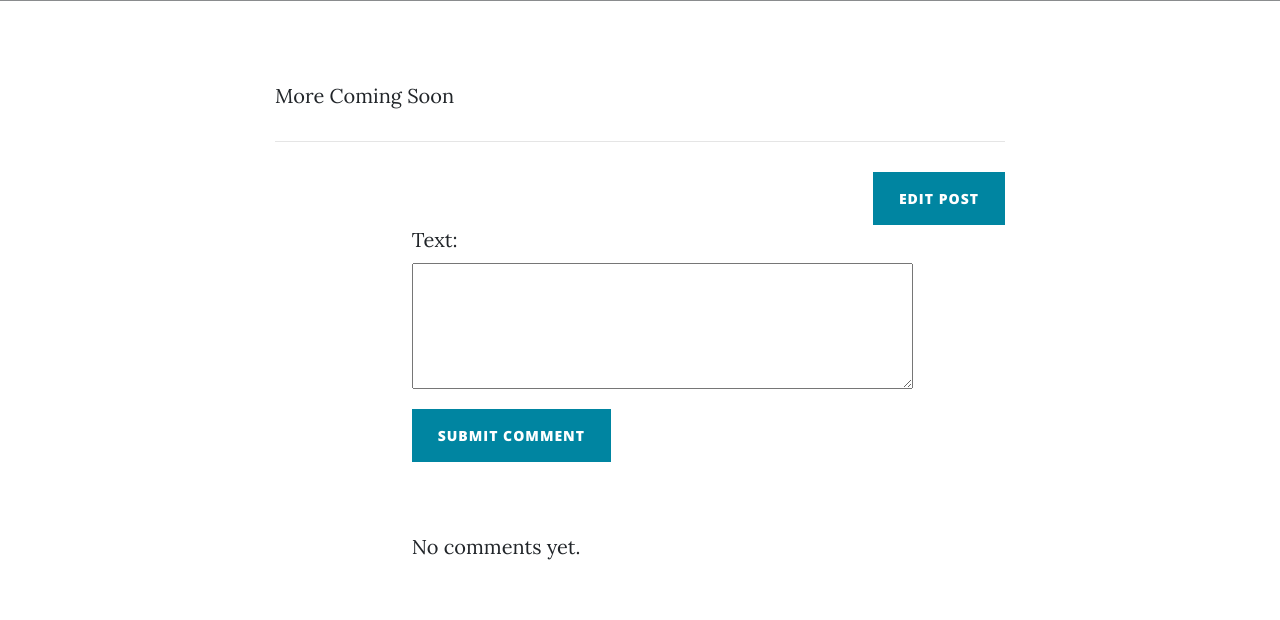
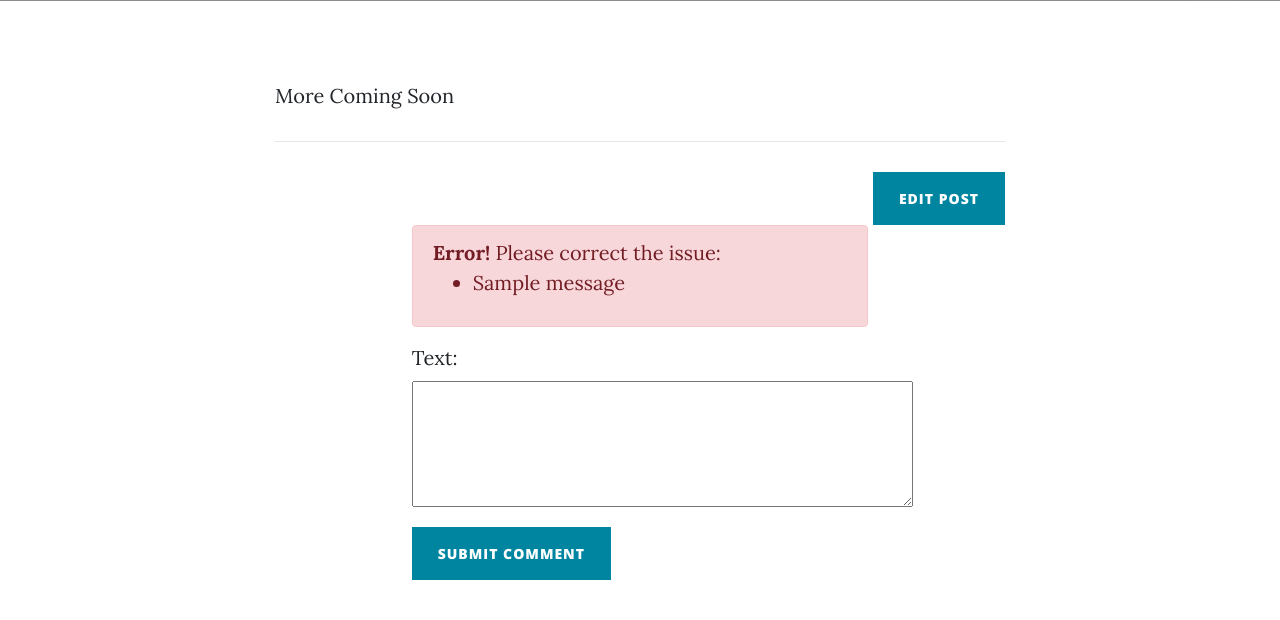
Before and after one commit to Dipec001/myblog, a Django app: page /posts/6/ in a window 1280 px wide. Shown: the part 560-1180 px from the top of the page. Run offline with Django 4.2, Linux system fonts and the light colour scheme; data comes from the database, SQL or seed files in the repository; both versions use the stored data as it was after the commit; tables that the repository leaves empty hold one stand-in row (values such as "Sample post"); one stand-in notice (Sample message) is shown; some libraries are stand-ins or nearby versions.

Commit message:
commment error

```diff
--- a/templates/post.html
+++ b/templates/post.html
@@ -43,6 +43,16 @@
             <div class="col-lg-8 col-md-10 mx-auto">
               <form method="post">
                 {% csrf_token %}
+                {% if messages %}
+                  <div class="alert alert-danger">
+                      <strong>Error!</strong> Please correct the issue:
+                      <ul>
+                          {% for message in messages %}
+                              <li>{{ message }}</li>
+                          {% endfor %}
+                      </ul>
+                  </div>
+                {% endif %}
                 {{ form.text.errors }}
                 {{ form.text.label_tag }}
                 {{ form.text }}
```
Also changed, not shown: db.sqlite3.
